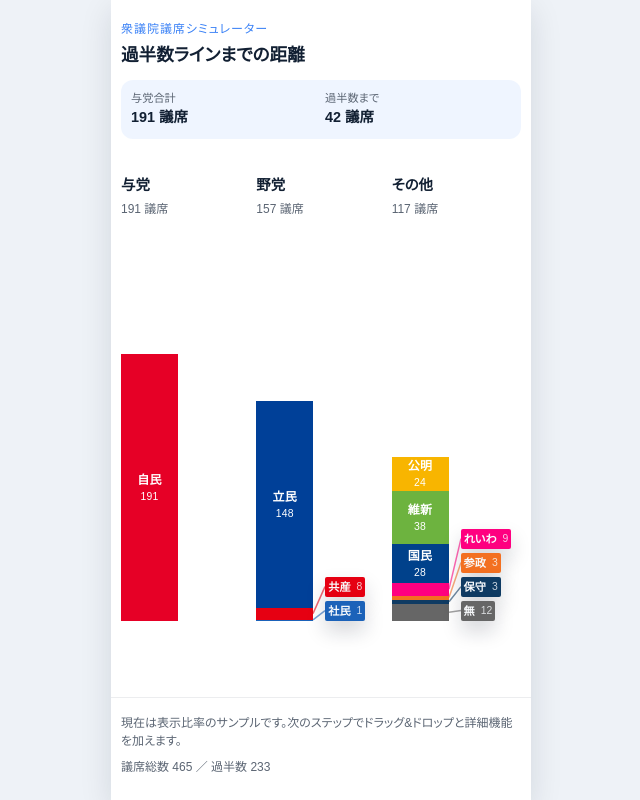
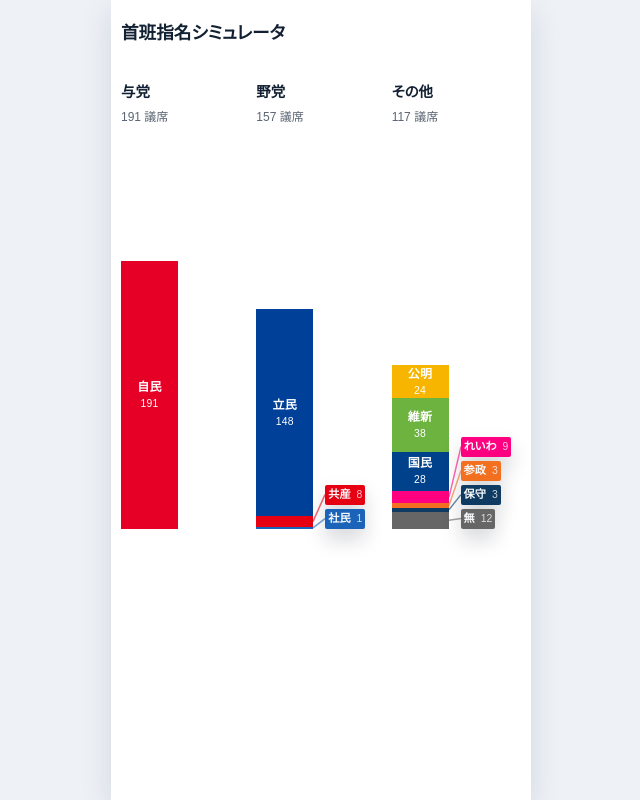
Before and after one commit to Arahabica/shuhan, a React (Vite) app: page / in a window 1280 px wide. Shown: the whole page, without its empty margins (319-959 px from the left). Built offline with nearby package versions, Linux system fonts and the light colour scheme.

Commit message:
不要な要素を削除

```diff
--- a/src/App.tsx
+++ b/src/App.tsx
@@ -130,18 +130,7 @@ const App = (): JSX.Element => {
       <div className="app__shell">
         <header className="app__header">
           <div className="header__titles">
-            <p className="header__label">衆議院議席シミュレーター</p>
-            <h1 className="header__headline">過半数ラインまでの距離</h1>
-          </div>
-          <div className="header__summary" role="status" aria-live="polite">
-            <div>
-              <span className="summary__label">与党合計</span>
-              <span className="summary__value">{rulingSeats} 議席</span>
-            </div>
-            <div>
-              <span className="summary__label">過半数まで</span>
-              <span className="summary__value">{seatsToMajority} 議席</span>
-            </div>
+            <h1 className="header__headline">首班指名シミュレータ</h1>
           </div>
         </header>
 
@@ -240,13 +229,6 @@ const App = (): JSX.Element => {
             ))}
           </section>
         </main>
-
-        <footer className="app__footer">
-          <p className="footer__note">
-            現在は表示比率のサンプルです。次のステップでドラッグ&ドロップと詳細機能を加えます。
-          </p>
-          <p className="footer__meta">議席総数 {chamberTotal} ／ 過半数 {majorityThreshold}</p>
-        </footer>
       </div>
     </div>
   )
--- a/src/index.css
+++ b/src/index.css
@@ -81,41 +81,10 @@ body {
   gap: 4px;
 }
 
-.header__label {
-  margin: 0;
-  font-size: 0.75rem;
-  color: var(--accent);
-  letter-spacing: 0.08em;
-}
-
 .header__headline {
   margin: 0;
   font-size: 1.1rem;
   font-weight: 700;
-}
-
-.header__summary {
-  display: grid;
-  grid-template-columns: repeat(2, minmax(0, 1fr));
-  gap: 8px;
-  padding: 10px;
-  border-radius: 12px;
-  background: rgba(59, 130, 246, 0.08);
-}
-
-.header__summary > div {
-  display: flex;
-  flex-direction: column;
-}
-
-.summary__label {
-  font-size: 0.7rem;
-  color: var(--text-secondary);
-}
-
-.summary__value {
-  font-size: 0.9rem;
-  font-weight: 600;
 }
 
 .app__main {
@@ -256,24 +225,6 @@ body {
   color: var(--text-secondary);
 }
 
-.app__footer {
-  margin-top: auto;
-  padding: 16px var(--app-padding) 24px;
-  border-top: 1px solid rgba(18, 32, 51, 0.08);
-  font-size: 0.75rem;
-  color: var(--text-secondary);
-}
-
-.footer__note {
-  margin: 0 0 8px;
-}
-
-.footer__meta {
-  margin: 0;
-  color: var(--text-secondary);
-  font-variant-numeric: tabular-nums;
-}
-
 .sr-only {
   position: absolute;
   width: 1px;
```
